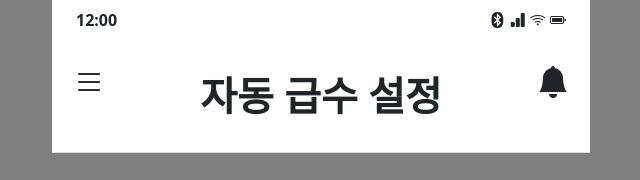
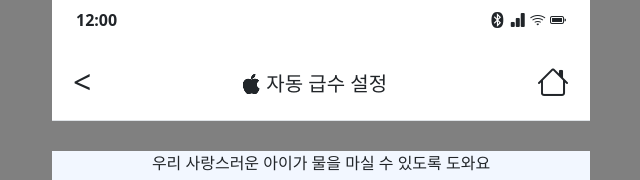
Before and after one commit to gabrielyoon7/pet-care-demo, a website: page src/page/auto-feed/auto-water.html in a window 1280 px wide. Shown: the top 180 px of the page, without its empty margins (319-959 px from the left). Drawn offline with nearby package versions, Linux system fonts and the light colour scheme.

Commit message:
급수기 네비게이션 바 수정

```diff
--- a/src/page/auto-feed/auto-water.html
+++ b/src/page/auto-feed/auto-water.html
@@ -69,16 +69,18 @@
                 <!-- 상단바 시작-->
                 <div class="border-bottom d-flex justify-content-between pt-3 px-2">
                   <div class="my-2">
-                        <button class="btn btn-default" type="button" onclick="location.href='../my-page' ">
-                          <h2 class="m-0"><i class="bi bi-list"></i></h2>
+                      <button class="btn btn-default" type="button" onclick="history.back(); ">
+                          <h2 class="m-0">
+                            <
+                          </h2>
                       </button>
                   </div>
                   <div class="my-2 py-3">
-                        <h1><b>자동 급수 설정</b></h1>
+                      <h5 class="m-0"><i class="bi bi-apple"></i> 자동 급수 설정</h5>
                   </div>
                   <div class="my-2">
-                        <button class="btn btn-default" type="button" onclick="location.href='../notification' ">
-                          <h2 class="m-0"><i class="bi bi-bell-fill"></i></h2>
+                      <button class="btn btn-default" type="button" onclick="location.href='home'; ">
+                          <h2 class="m-0"><i class="bi bi-house"></i></h2>
                       </button>
                   </div>
               </div>
```
Lines whose indentation alone changed are shown as unchanged.
